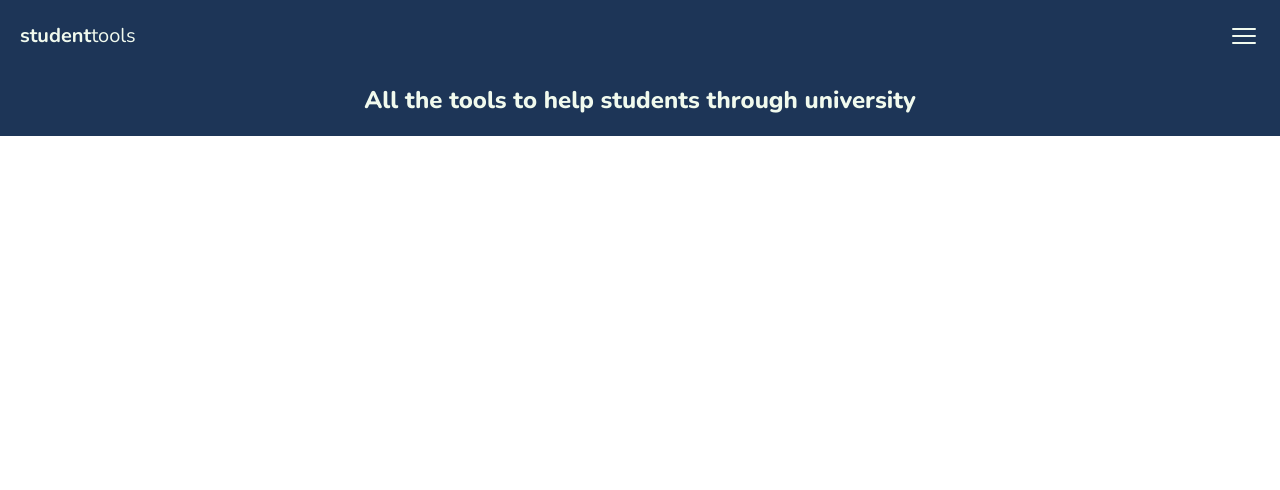
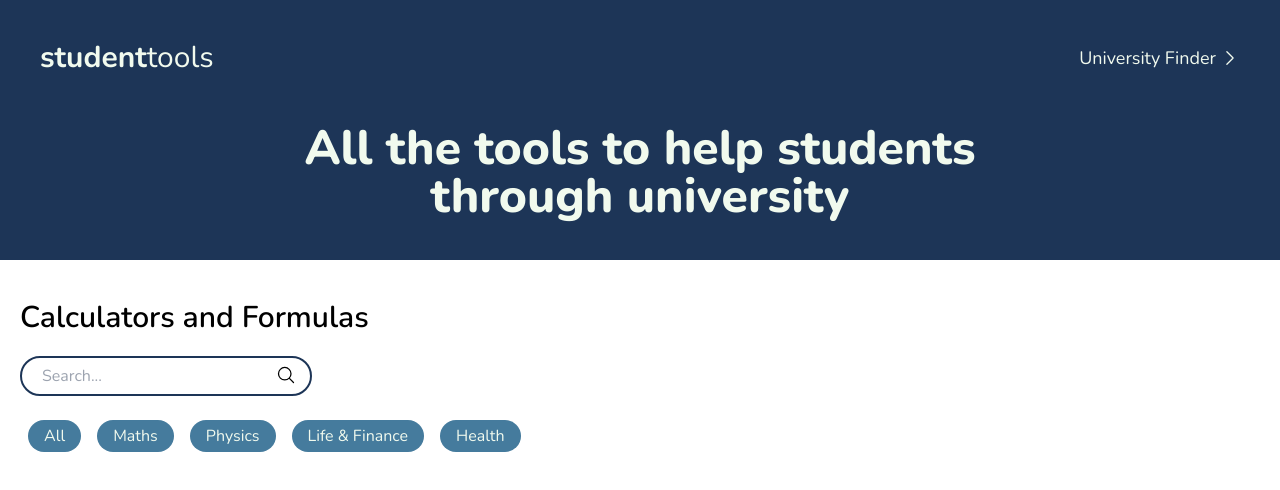
Before and after one commit to win20/student-tools, a React (Create React App) app in the folder client/: page / in a window 1280 px wide. Shown: the top 490 px of the page. Built offline with nearby package versions, Linux system fonts and the light colour scheme.

Commit message:
Added search bar and filter pills

```diff
--- a/client/src/output.css
+++ b/client/src/output.css
@@ -561,36 +561,186 @@ video {
   --tw-backdrop-sepia:  ;
 }
 
-.m-5{
-  margin: 1.25rem;
+.pointer-events-none{
+  pointer-events: none;
 }
 
-.mb-5{
-  margin-bottom: 1.25rem;
+.absolute{
+  position: absolute;
+}
+
+.relative{
+  position: relative;
+}
+
+.inset-y-0{
+  top: 0px;
+  bottom: 0px;
+}
+
+.left-0{
+  left: 0px;
+}
+
+.right-2\.5{
+  right: 0.625rem;
+}
+
+.bottom-2\.5{
+  bottom: 0.625rem;
+}
+
+.right-2{
+  right: 0.5rem;
+}
+
+.bottom-2{
+  bottom: 0.5rem;
+}
+
+.right-0{
+  right: 0px;
+}
+
+.top-0{
+  top: 0px;
+}
+
+.right-5{
+  right: 1.25rem;
+}
+
+.right-3{
+  right: 0.75rem;
+}
+
+.right-4{
+  right: 1rem;
+}
+
+.mx-auto{
+  margin-left: auto;
+  margin-right: auto;
+}
+
+.mx-2{
+  margin-left: 0.5rem;
+  margin-right: 0.5rem;
+}
+
+.my-2{
+  margin-top: 0.5rem;
+  margin-bottom: 0.5rem;
+}
+
+.my-1{
+  margin-top: 0.25rem;
+  margin-bottom: 0.25rem;
 }
 
 .mb-8{
   margin-bottom: 2rem;
 }
 
+.mt-5{
+  margin-top: 1.25rem;
+}
+
+.mr-4{
+  margin-right: 1rem;
+}
+
+.mr-2{
+  margin-right: 0.5rem;
+}
+
+.block{
+  display: block;
+}
+
 .flex{
   display: flex;
+}
+
+.hidden{
+  display: none;
 }
 
 .h-8{
   height: 2rem;
 }
 
+.h-6{
+  height: 1.5rem;
+}
+
+.h-5{
+  height: 1.25rem;
+}
+
+.h-10{
+  height: 2.5rem;
+}
+
+.h-4{
+  height: 1rem;
+}
+
 .w-8{
   width: 2rem;
+}
+
+.w-6{
+  width: 1.5rem;
+}
+
+.w-5{
+  width: 1.25rem;
+}
+
+.w-full{
+  width: 100%;
+}
+
+.w-4{
+  width: 1rem;
 }
 
 .items-center{
   align-items: center;
 }
 
+.justify-center{
+  justify-content: center;
+}
+
 .justify-between{
   justify-content: space-between;
+}
+
+.rounded{
+  border-radius: 0.25rem;
+}
+
+.rounded-lg{
+  border-radius: 0.5rem;
+}
+
+.rounded-full{
+  border-radius: 9999px;
+}
+
+.border{
+  border-width: 1px;
+}
+
+.border-2{
+  border-width: 2px;
+}
+
+.border-primary{
+  --tw-border-opacity: 1;
+  border-color: rgb(29 53 87 / var(--tw-border-opacity));
 }
 
 .bg-primary{
@@ -598,16 +748,92 @@ video {
   background-color: rgb(29 53 87 / var(--tw-bg-opacity));
 }
 
+.bg-secondary{
+  --tw-bg-opacity: 1;
+  background-color: rgb(69 123 157 / var(--tw-bg-opacity));
+}
+
 .p-5{
   padding: 1.25rem;
 }
 
+.p-4{
+  padding: 1rem;
+}
+
+.px-4{
+  padding-left: 1rem;
+  padding-right: 1rem;
+}
+
+.py-2{
+  padding-top: 0.5rem;
+  padding-bottom: 0.5rem;
+}
+
+.px-5{
+  padding-left: 1.25rem;
+  padding-right: 1.25rem;
+}
+
+.py-3{
+  padding-top: 0.75rem;
+  padding-bottom: 0.75rem;
+}
+
+.px-3{
+  padding-left: 0.75rem;
+  padding-right: 0.75rem;
+}
+
+.py-1{
+  padding-top: 0.25rem;
+  padding-bottom: 0.25rem;
+}
+
+.px-2{
+  padding-left: 0.5rem;
+  padding-right: 0.5rem;
+}
+
+.pl-1{
+  padding-left: 0.25rem;
+}
+
+.pt-5{
+  padding-top: 1.25rem;
+}
+
+.pt-10{
+  padding-top: 2.5rem;
+}
+
+.pl-5{
+  padding-left: 1.25rem;
+}
+
+.pl-3{
+  padding-left: 0.75rem;
+}
+
+.pl-10{
+  padding-left: 2.5rem;
+}
+
+.pt-2{
+  padding-top: 0.5rem;
+}
+
+.pr-16{
+  padding-right: 4rem;
+}
+
+.pt-1{
+  padding-top: 0.25rem;
+}
+
 .text-center{
   text-align: center;
-}
-
-.align-middle{
-  vertical-align: middle;
 }
 
 .font-nunito{
@@ -619,25 +845,128 @@ video {
   line-height: 1.75rem;
 }
 
+.text-2xl{
+  font-size: 1.5rem;
+  line-height: 2rem;
+}
+
+.text-lg{
+  font-size: 1.125rem;
+  line-height: 1.75rem;
+}
+
 .text-3xl{
   font-size: 1.875rem;
   line-height: 2.25rem;
 }
 
-.text-2xl{
-  font-size: 1.5rem;
-  line-height: 2rem;
+.text-sm{
+  font-size: 0.875rem;
+  line-height: 1.25rem;
+}
+
+.font-extrabold{
+  font-weight: 800;
+}
+
+.font-medium{
+  font-weight: 500;
+}
+
+.font-semibold{
+  font-weight: 600;
 }
 
 .font-bold{
   font-weight: 700;
 }
 
-.font-extrabold{
-  font-weight: 800;
-}
-
 .text-lightText{
   --tw-text-opacity: 1;
   color: rgb(241 250 238 / var(--tw-text-opacity));
 }
+
+.filter{
+  -webkit-filter: var(--tw-blur) var(--tw-brightness) var(--tw-contrast) var(--tw-grayscale) var(--tw-hue-rotate) var(--tw-invert) var(--tw-saturate) var(--tw-sepia) var(--tw-drop-shadow);
+          filter: var(--tw-blur) var(--tw-brightness) var(--tw-contrast) var(--tw-grayscale) var(--tw-hue-rotate) var(--tw-invert) var(--tw-saturate) var(--tw-sepia) var(--tw-drop-shadow);
+}
+
+.hover\:translate-x-2:hover{
+  --tw-translate-x: 0.5rem;
+  -webkit-transform: translate(var(--tw-translate-x), var(--tw-translate-y)) rotate(var(--tw-rotate)) skewX(var(--tw-skew-x)) skewY(var(--tw-skew-y)) scaleX(var(--tw-scale-x)) scaleY(var(--tw-scale-y));
+          transform: translate(var(--tw-translate-x), var(--tw-translate-y)) rotate(var(--tw-rotate)) skewX(var(--tw-skew-x)) skewY(var(--tw-skew-y)) scaleX(var(--tw-scale-x)) scaleY(var(--tw-scale-y));
+}
+
+.focus\:outline-none:focus{
+  outline: 2px solid transparent;
+  outline-offset: 2px;
+}
+
+.focus\:ring-4:focus{
+  --tw-ring-offset-shadow: var(--tw-ring-inset) 0 0 0 var(--tw-ring-offset-width) var(--tw-ring-offset-color);
+  --tw-ring-shadow: var(--tw-ring-inset) 0 0 0 calc(4px + var(--tw-ring-offset-width)) var(--tw-ring-color);
+  box-shadow: var(--tw-ring-offset-shadow), var(--tw-ring-shadow), var(--tw-shadow, 0 0 #0000);
+}
+
+@media (min-width: 640px){
+  .sm\:hidden{
+    display: none;
+  }
+}
+
+@media (min-width: 768px){
+  .md\:mb-12{
+    margin-bottom: 3rem;
+  }
+
+  .md\:flex{
+    display: flex;
+  }
+
+  .md\:hidden{
+    display: none;
+  }
+
+  .md\:p-8{
+    padding: 2rem;
+  }
+
+  .md\:p-10{
+    padding: 2.5rem;
+  }
+
+  .md\:text-3xl{
+    font-size: 1.875rem;
+    line-height: 2.25rem;
+  }
+
+  .md\:text-4xl{
+    font-size: 2.25rem;
+    line-height: 2.5rem;
+  }
+
+  .md\:text-5xl{
+    font-size: 3rem;
+    line-height: 1;
+  }
+}
+
+@media (min-width: 1024px){
+  .lg\:flex{
+    display: flex;
+  }
+
+  .lg\:hidden{
+    display: none;
+  }
+
+  .lg\:text-6xl{
+    font-size: 3.75rem;
+    line-height: 1;
+  }
+
+  .lg\:text-5xl{
+    font-size: 3rem;
+    line-height: 1;
+  }
+}
--- /dev/null
+++ b/client/src/pages/Home/FilterPill.tsx
@@ -0,0 +1,17 @@
+const FilterPill = () => {
+  const filters = ["All", "Maths", "Physics", "Life & Finance", "Health"];
+
+  const filterButtons = filters.map((filter) => (
+    <button className="mx-2 my-1 bg-secondary px-4 py-1 rounded-full">
+      <p className="text-lightText">{filter}</p>
+    </button>
+  ));
+
+  return (
+    <div id="FilterPill" className="pl-5">
+      {filterButtons}
+    </div>
+  );
+};
+
+export default FilterPill;
--- /dev/null
+++ b/client/src/pages/Home/SearchBar.tsx
@@ -0,0 +1,32 @@
+const SearchBar = () => {
+  return (
+    <div id="SearchBar" className="p-5">
+      <span className="relative mx-auto text-gray-600">
+        <input
+          className="border-2 border-primary bg-white h-10 px-5 pr-16 rounded-full text-md focus:outline-none"
+          type="search"
+          name="search"
+          placeholder="Search..."
+        />
+        <button type="submit" className="absolute right-4 top-0">
+          <svg
+            xmlns="http://www.w3.org/2000/svg"
+            fill="none"
+            viewBox="0 0 24 24"
+            stroke-width="1.5"
+            stroke="currentColor"
+            className="w-5 h-5 text-gray-600 fill-current"
+          >
+            <path
+              stroke-linecap="round"
+              stroke-linejoin="round"
+              d="M21 21l-5.197-5.197m0 0A7.5 7.5 0 105.196 5.196a7.5 7.5 0 0010.607 10.607z"
+            />
+          </svg>
+        </button>
+      </span>
+    </div>
+  );
+};
+
+export default SearchBar;
--- /dev/null
+++ b/client/src/pages/Home/ToolCard.tsx
@@ -0,0 +1,5 @@
+const ToolCard = () => {
+  return <h1>Test</h1>;
+};
+
+export default ToolCard;
--- a/client/src/pages/Home/index.tsx
+++ b/client/src/pages/Home/index.tsx
@@ -1,7 +1,18 @@
 import NavBar from "../../shared/NavBar";
+import SearchBar from "./SearchBar";
+import FilterPill from "./FilterPill";
 
 const Home = () => {
-  return <NavBar />;
+  return (
+    <div id="Home">
+      <NavBar />
+      <h2 className="text-3xl pt-10 pl-5 font-semibold">
+        Calculators and Formulas
+      </h2>
+      <SearchBar />
+      <FilterPill />
+    </div>
+  );
 };
 
 export default Home;
--- a/client/src/shared/NavBar.tsx
+++ b/client/src/shared/NavBar.tsx
@@ -1,8 +1,8 @@
 const NavBar = () => {
   return (
-    <div id="NavBar" className="p-5 bg-primary text-lightText">
-      <div className="flex justify-between mb-8 items-center">
-        <h1 className="text-xl">
+    <div id="NavBar" className="p-5 bg-primary text-lightText md:p-10">
+      <div className="flex justify-between mb-8 items-center md:mb-12">
+        <h1 className="text-xl md:text-3xl">
           <strong>student</strong>tools
         </h1>
         <svg
@@ -11,7 +11,7 @@ const NavBar = () => {
           viewBox="0 0 24 24"
           stroke-width="1.5"
           stroke="currentColor"
-          className="w-8 h-8"
+          className="w-8 h-8 md:hidden"
         >
           <path
             stroke-linecap="round"
@@ -19,10 +19,29 @@ const NavBar = () => {
             d="M3.75 6.75h16.5M3.75 12h16.5m-16.5 5.25h16.5"
           />
         </svg>
+        <a href="/" className="hidden md:flex items-center text-lg">
+          University Finder
+          <svg
+            xmlns="http://www.w3.org/2000/svg"
+            fill="none"
+            viewBox="0 0 24 24"
+            stroke-width="1.5"
+            stroke="currentColor"
+            className="w-6 h-6 pl-1"
+          >
+            <path
+              stroke-linecap="round"
+              stroke-linejoin="round"
+              d="M8.25 4.5l7.5 7.5-7.5 7.5"
+            />
+          </svg>
+        </a>
       </div>
 
-      <h1 className="text-2xl text-center font-extrabold">
-        All the tools to help students through university
+      <h1 className="text-3xl text-center font-extrabold md:text-4xl lg:text-5xl">
+        All the tools to help students
+        <br />
+        through university
       </h1>
     </div>
   );
```
